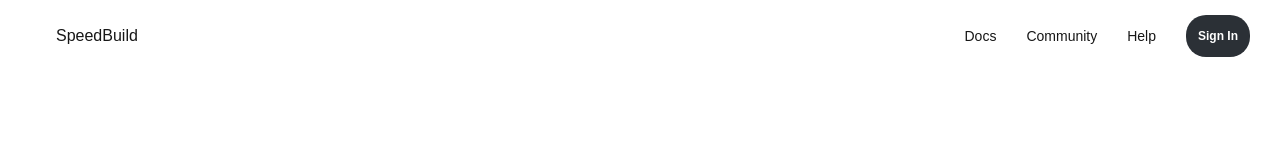
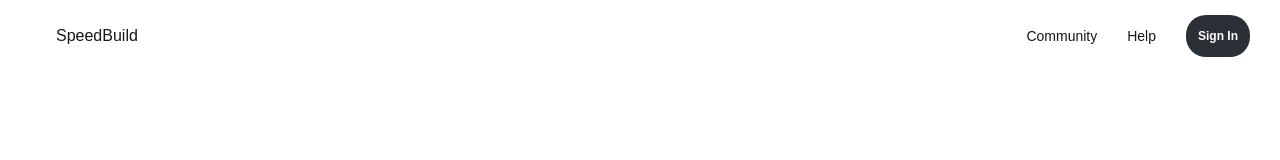
Before and after one commit to EmmanuelAttah1/speedbuild-app, a Next.js app: page / in a window 1280 px wide. Shown: the top 160 px of the page. Built offline with nearby package versions, Linux system fonts and the light colour scheme.

Commit message:
hide doc nav link

```diff
--- a/src/app/components/navbar/navbar.tsx
+++ b/src/app/components/navbar/navbar.tsx
@@ -23,7 +23,7 @@ export const NavBar=(props:{
                 <p className="brand-name">SpeedBuild</p>
             </div>
             {props.hideItems? null :<div className={styles.nav_items}>
-                <Link href="/doc" className={styles.nav_item}>Docs</Link>
+                {/* <Link href="/doc" className={styles.nav_item}>Docs</Link> */}
                 <div className={styles.nav_item}>Community</div>
                 <Link href="/doc#help" className={styles.nav_item}>Help</Link>
                 <Button
```
